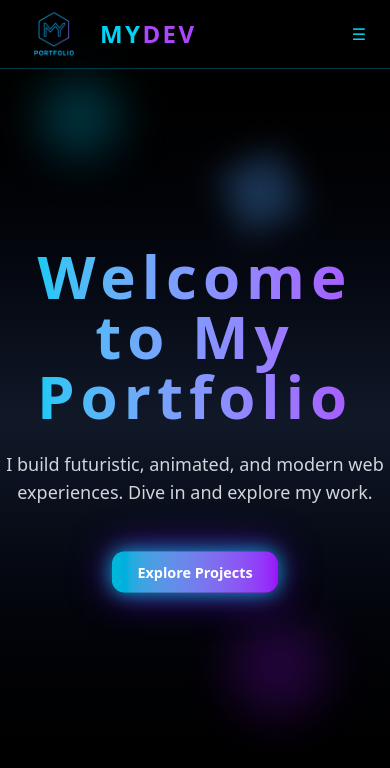
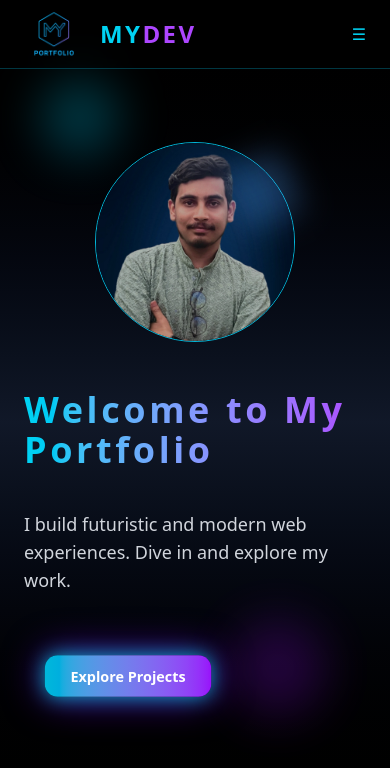
Before and after one commit to LISTEDMILE/portfolio, a React app in the folder portfolio/: page / in a window 390 px wide. Shown: the top 768 px of the page. Built offline with nearby package versions, Linux system fonts and the light colour scheme; the HTML template or start-up script is replaced by a standard one.

Commit message:
responsiveness

```diff
--- a/portfolio/src/components/header.jsx
+++ b/portfolio/src/components/header.jsx
@@ -22,7 +22,7 @@ export default function Header() {
 
   return (
     <header className="fixed top-0 w-full z-50 bg-black/40 backdrop-blur-md border-b border-cyan-500/30">
-          <div className="max-w-7xl mx-auto flex justify-between items-center px-6 py-1">
+          <div className="  flex justify-between items-center px-6 md:px-10 py-1">
               <div className="flex gap-4 items-center ">
         <img src="/Logo.png" className="h-15"/>
         <h1 className="logo text-2xl font-bold tracking-widest text-cyan-400 ">
--- a/portfolio/src/pages/LandingPage.jsx
+++ b/portfolio/src/pages/LandingPage.jsx
@@ -35,18 +35,20 @@ export default function LandingPage() {
   }, []);
 
   return (
-    <div className="min-h-screen bg-gradient-to-b from-black via-gray-900 to-black text-white flex flex-col items-center justify-center overflow-hidden relative">
+    <div className="min-h-screen bg-gradient-to-b from-black via-gray-900 to-black text-white flex flex-col items-start md:items-center justify-center overflow-hidden relative gap-4 p-6">
       {/* Background animation */}
       <div className="absolute inset-0 -z-10 flex justify-center items-center">
         <div className="w-[600px] h-[600px] rounded-full bg-gradient-to-r from-cyan-500/20 to-purple-600/20 blur-3xl animate-pulse" />
-      </div>
+          </div>
+
+          <img src="/Owner.jpg" className="h-[200px] w-[200px] md:h-[300px] md:w-[300px] self-center rounded-full border-cyan-500 border mb-8"/>
 
       {/* Hero section */}
-      <h1 className="hero-text text-6xl md:text-7xl font-bold tracking-widest bg-gradient-to-r from-cyan-400 to-purple-500 bg-clip-text text-transparent text-center">
+      <h1 className="hero-text text-4xl md:text-7xl font-bold tracking-widest bg-gradient-to-r from-cyan-400 to-purple-500 bg-clip-text text-transparent  md:text-center">
         Welcome to My Portfolio
       </h1>
-      <p className="sub-text mt-6 text-lg md:text-xl text-gray-300 max-w-2xl text-center">
-        I build futuristic, animated, and modern web experiences. Dive in and explore my work.
+      <p className="sub-text mt-6 text-lg md:text-xl text-gray-300 max-w-2xl md:text-center">
+        I build futuristic and modern web experiences. Dive in and explore my work.
       </p>
 
       {/* Call to action */}
@@ -54,7 +56,7 @@ export default function LandingPage() {
         Explore Projects
       </a>
 
-      {/* Floating futuristic elements */}
+      {/* Floating elements */}
       <div className="absolute top-20 left-10 w-20 h-20 rounded-full bg-cyan-500/30 blur-xl animate-bounce" />
       <div className="absolute bottom-32 right-16 w-24 h-24 rounded-full bg-purple-600/30 blur-xl animate-pulse" />
       <div className="absolute top-40 right-1/4 w-16 h-16  bg-blue-400/30 blur-lg animate-spin-slow" />
```
